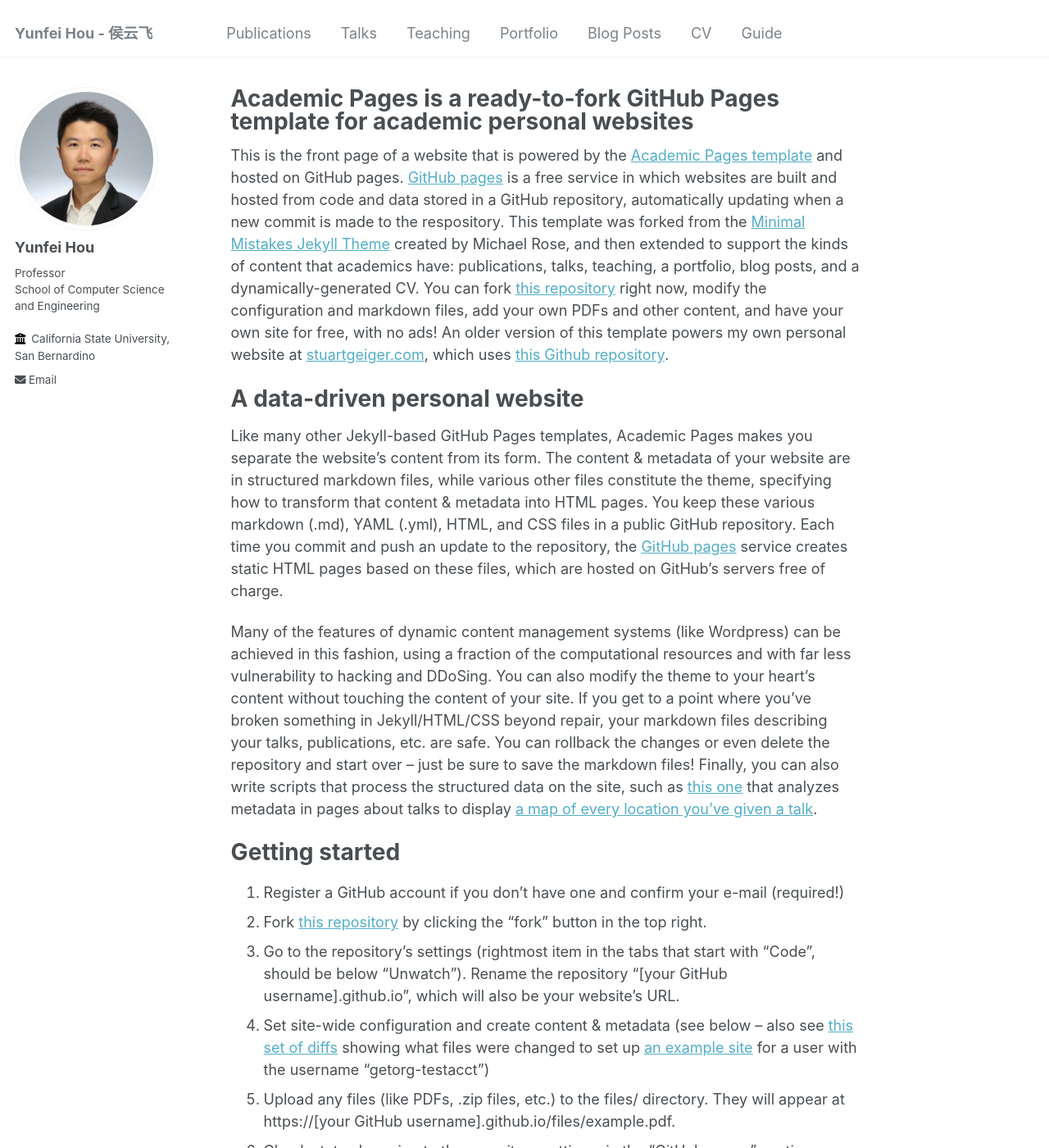
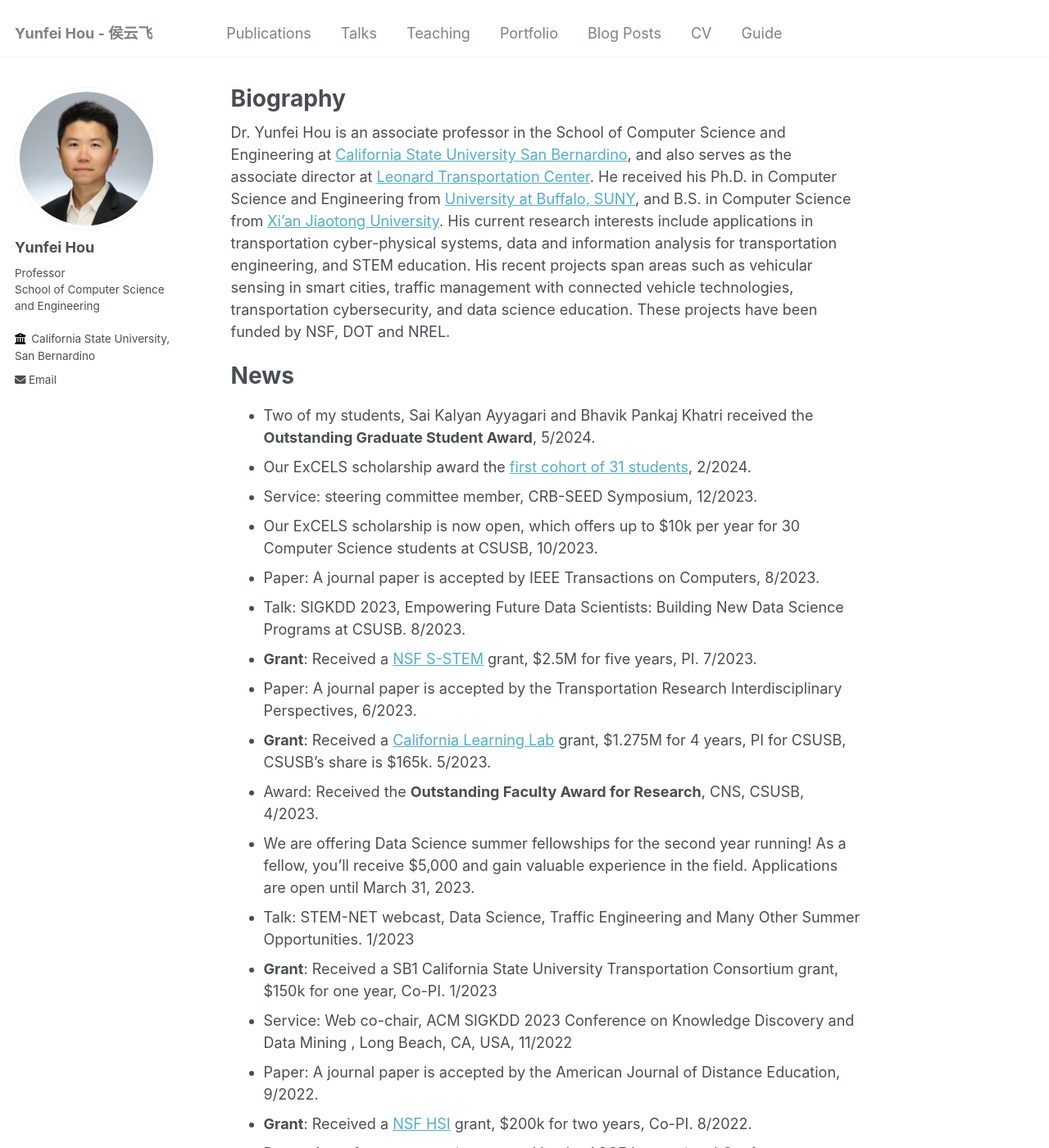
Before and after one commit to feiyunhou/feiyunhou.github.io, a Jekyll site: the page built from _pages/about.md, in a window 1280 px wide and 1400 px high. Shown: the whole window at 82% size. Built offline with Jekyll 4.4.1, drawn with Linux system fonts in a browser that asks for light colours; some of the changed text lies outside the part shown.

Commit message:
Update about.md

```diff
--- a/_pages/about.md
+++ b/_pages/about.md
@@ -1,49 +1,40 @@
 ---
 permalink: /
-title: "Academic Pages is a ready-to-fork GitHub Pages template for academic personal websites"
+title: "Biography"
 author_profile: true
 redirect_from:
   - /about/
   - /about.html
 ---
 
-This is the front page of a website that is powered by the [Academic Pages template](https://github.com/academicpages/academicpages.github.io) and hosted on GitHub pages. [GitHub pages](https://pages.github.com) is a free service in which websites are built and hosted from code and data stored in a GitHub repository, automatically updating when a new commit is made to the respository. This template was forked from the [Minimal Mistakes Jekyll Theme](https://mmistakes.github.io/minimal-mistakes/) created by Michael Rose, and then extended to support the kinds of content that academics have: publications, talks, teaching, a portfolio, blog posts, and a dynamically-generated CV. You can fork [this repository](https://github.com/academicpages/academicpages.github.io) right now, modify the configuration and markdown files, add your own PDFs and other content, and have your own site for free, with no ads! An older version of this template powers my own personal website at [stuartgeiger.com](http://stuartgeiger.com), which uses [this Github repository](https://github.com/staeiou/staeiou.github.io).
+Dr. Yunfei Hou is an associate professor in the School of Computer Science and Engineering at [California State University San Bernardino](https://www.csusb.edu/cse), and also serves as the associate director at [Leonard Transportation Center](http://leonard.csusb.edu/). He received his Ph.D. in Computer Science and Engineering from [University at Buffalo, SUNY](https://engineering.buffalo.edu/computer-science-engineering.html), and B.S. in Computer Science from [Xi'an Jiaotong University](https://www.xjtu.edu.cn/). His current research interests include applications in transportation cyber-physical systems, data and information analysis for transportation engineering, and STEM education. His recent projects span areas such as vehicular sensing in smart cities, traffic management with connected vehicle technologies, transportation cybersecurity, and data science education. These projects have been funded by NSF, DOT and NREL.
 
-A data-driven personal website
+News
 ======
-Like many other Jekyll-based GitHub Pages templates, Academic Pages makes you separate the website's content from its form. The content & metadata of your website are in structured markdown files, while various other files constitute the theme, specifying how to transform that content & metadata into HTML pages. You keep these various markdown (.md), YAML (.yml), HTML, and CSS files in a public GitHub repository. Each time you commit and push an update to the repository, the [GitHub pages](https://pages.github.com/) service creates static HTML pages based on these files, which are hosted on GitHub's servers free of charge.
-
-Many of the features of dynamic content management systems (like Wordpress) can be achieved in this fashion, using a fraction of the computational resources and with far less vulnerability to hacking and DDoSing. You can also modify the theme to your heart's content without touching the content of your site. If you get to a point where you've broken something in Jekyll/HTML/CSS beyond repair, your markdown files describing your talks, publications, etc. are safe. You can rollback the changes or even delete the repository and start over -- just be sure to save the markdown files! Finally, you can also write scripts that process the structured data on the site, such as [this one](https://github.com/academicpages/academicpages.github.io/blob/master/talkmap.ipynb) that analyzes metadata in pages about talks to display [a map of every location you've given a talk](https://academicpages.github.io/talkmap.html).
-
-Getting started
-======
-1. Register a GitHub account if you don't have one and confirm your e-mail (required!)
-1. Fork [this repository](https://github.com/academicpages/academicpages.github.io) by clicking the "fork" button in the top right.
-1. Go to the repository's settings (rightmost item in the tabs that start with "Code", should be below "Unwatch"). Rename the repository "[your GitHub username].github.io", which will also be your website's URL.
-1. Set site-wide configuration and create content & metadata (see below -- also see [this set of diffs](http://archive.is/3TPas) showing what files were changed to set up [an example site](https://getorg-testacct.github.io) for a user with the username "getorg-testacct")
-1. Upload any files (like PDFs, .zip files, etc.) to the files/ directory. They will appear at https://[your GitHub username].github.io/files/example.pdf.
-1. Check status by going to the repository settings, in the "GitHub pages" section
-
-Site-wide configuration
-------
-The main configuration file for the site is in the base directory in [_config.yml](https://github.com/academicpages/academicpages.github.io/blob/master/_config.yml), which defines the content in the sidebars and other site-wide features. You will need to replace the default variables with ones about yourself and your site's github repository. The configuration file for the top menu is in [_data/navigation.yml](https://github.com/academicpages/academicpages.github.io/blob/master/_data/navigation.yml). For example, if you don't have a portfolio or blog posts, you can remove those items from that navigation.yml file to remove them from the header.
-
-Create content & metadata
-------
-For site content, there is one markdown file for each type of content, which are stored in directories like _publications, _talks, _posts, _teaching, or _pages. For example, each talk is a markdown file in the [_talks directory](https://github.com/academicpages/academicpages.github.io/tree/master/_talks). At the top of each markdown file is structured data in YAML about the talk, which the theme will parse to do lots of cool stuff. The same structured data about a talk is used to generate the list of talks on the [Talks page](https://academicpages.github.io/talks), each [individual page](https://academicpages.github.io/talks/2012-03-01-talk-1) for specific talks, the talks section for the [CV page](https://academicpages.github.io/cv), and the [map of places you've given a talk](https://academicpages.github.io/talkmap.html) (if you run this [python file](https://github.com/academicpages/academicpages.github.io/blob/master/talkmap.py) or [Jupyter notebook](https://github.com/academicpages/academicpages.github.io/blob/master/talkmap.ipynb), which creates the HTML for the map based on the contents of the _talks directory).
-
-**Markdown generator**
-
-I have also created [a set of Jupyter notebooks](https://github.com/academicpages/academicpages.github.io/tree/master/markdown_generator
-) that converts a CSV containing structured data about talks or presentations into individual markdown files that will be properly formatted for the Academic Pages template. The sample CSVs in that directory are the ones I used to create my own personal website at stuartgeiger.com. My usual workflow is that I keep a spreadsheet of my publications and talks, then run the code in these notebooks to generate the markdown files, then commit and push them to the GitHub repository.
-
-How to edit your site's GitHub repository
-------
-Many people use a git client to create files on their local computer and then push them to GitHub's servers. If you are not familiar with git, you can directly edit these configuration and markdown files directly in the github.com interface. Navigate to a file (like [this one](https://github.com/academicpages/academicpages.github.io/blob/master/_talks/2012-03-01-talk-1.md) and click the pencil icon in the top right of the content preview (to the right of the "Raw | Blame | History" buttons). You can delete a file by clicking the trashcan icon to the right of the pencil icon. You can also create new files or upload files by navigating to a directory and clicking the "Create new file" or "Upload files" buttons.
-
-Example: editing a markdown file for a talk
-![Editing a markdown file for a talk](/images/editing-talk.png)
-
-For more info
-------
-More info about configuring Academic Pages can be found in [the guide](https://academicpages.github.io/markdown/). The [guides for the Minimal Mistakes theme](https://mmistakes.github.io/minimal-mistakes/docs/configuration/) (which this theme was forked from) might also be helpful.
+* Two of my students, Sai Kalyan Ayyagari and Bhavik Pankaj Khatri received the __Outstanding Graduate Student Award__, 5/2024.
+* Our ExCELS scholarship award the [first cohort of 31 students](https://www.csusb.edu/inside/article/579614/csusb-launches-nsf-funded-computer-science-scholarship-low-income-students), 2/2024.
+* Service: steering committee member, CRB-SEED Symposium, 12/2023.
+* Our ExCELS scholarship is now open, which offers up to $10k per year for 30 Computer Science students at CSUSB, 10/2023.
+* Paper: A journal paper is accepted by IEEE Transactions on Computers, 8/2023.
+* Talk: SIGKDD 2023, Empowering Future Data Scientists: Building New Data Science Programs at CSUSB. 8/2023.
+* __Grant__: Received a [NSF S-STEM](https://www.nsf.gov/awardsearch/showAward?AWD_ID=2322436) grant, $2.5M for five years, PI. 7/2023.
+* Paper: A journal paper is accepted by the Transportation Research Interdisciplinary Perspectives, 6/2023.
+* __Grant__: Received a [California Learning Lab](https://www.csusb.edu/inside/article/579236/12-million-grant-funds-csusb-collaboration-advance-data-science-education) grant, $1.275M for 4 years, PI for CSUSB, CSUSB's share is  $165k. 5/2023.
+* Award: Received the __Outstanding Faculty Award for Research__, CNS, CSUSB, 4/2023.
+* We are offering Data Science summer fellowships for the second year running! As a fellow, you'll receive $5,000 and gain valuable experience in the field. Applications are open until March 31, 2023.
+* Talk: STEM-NET webcast, Data Science, Traffic Engineering and Many Other Summer Opportunities. 1/2023
+* __Grant__: Received a SB1 California State University Transportation Consortium grant, $150k for one year, Co-PI. 1/2023
+* Service: Web co-chair, ACM SIGKDD 2023 Conference on Knowledge Discovery and Data Mining , Long Beach, CA, USA, 11/2022
+* Paper: A journal paper is accepted by the American Journal of Distance Education, 9/2022.
+* __Grant__: Received a [NSF HSI](https://www.nsf.gov/awardsearch/showAward?AWD_ID=2225206&HistoricalAwards=false) grant, $200k for two years, Co-PI. 8/2022.
+* Paper: A conference paper is accepted by the ASCE International Conference on Transportation and Development, 8/2022.
+* Grant: Received a [NSF IUSE](https://www.nsf.gov/awardsearch/showAward?AWD_ID=2142503) grant, $0.6M for three years, PI for CSUSB, my share is about $100k. 6/2022.
+* We are offering 10 fellowships on Data Science this summer, application is open till March 31, 2022.
+* Paper: A conference paper is accepted by IEEE EDUCON 2022, 1/2022
+* Book chapter in: Smart Mobility - Recent Advances, New Perspectives and Applications, 12/ 2021
+* __Grant__: Received a [NSF HDR](https://nsf.gov/awardsearch/showAward?AWD_ID=2123271) grant, $1.5M for three years, PI for CSUSB, CSUSB's share is $250k. 8/2021
+* Paper: A conference paper is accepted by IEEE CLOUD 2021, 7/2021
+* Paper: A conference paper is accepted by International Conference on Interactive Collaborative Learning 2021, 6/2021
+* TEDx talk: How students help to improve campus parking, 6/2021
+* Award: Our IEEE EDUCON paper received the __Best Paper Award__!
+* Paper: A conference paper is accepted by IEEE EDUCON 2021, 4/2021
```
